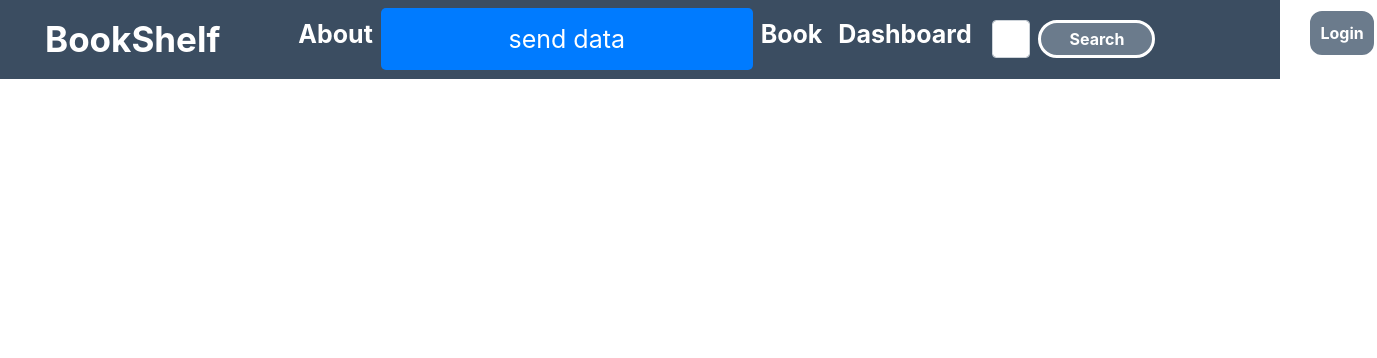
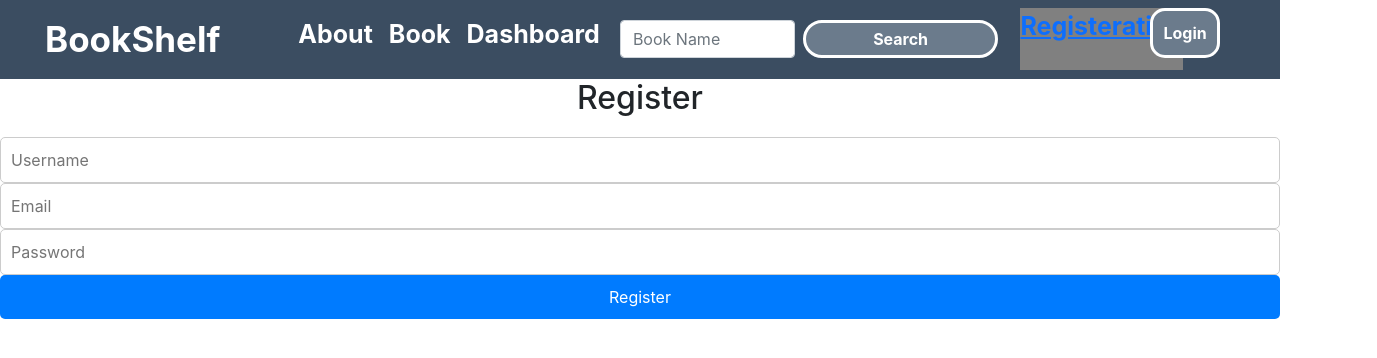
Before and after one commit to Vikashtomar/capstonProject, a React (Create React App) app: page /register in a window 1280 px wide. Shown: the top 358 px of the page, 1377 px wide, since content can reach past the window. Built offline with nearby package versions, Linux system fonts and the light colour scheme.

Commit message:
added register functionality

```diff
--- a/src/App.js
+++ b/src/App.js
@@ -6,6 +6,7 @@ import About from "./Components/About/About";
 import Bookshelf from "./Components/BookshelfFolder/Bookshelf";
 import Dashboard from "./Components/Dashboard/Dashboard";
 import { BrowserRouter, Routes, Route } from "react-router-dom";
+import Register from "./Components/Header/Register/Register";
 
 function App() {
 
@@ -16,10 +17,10 @@ function App() {
         <Routes>
 
           <Route path="/login" element={<Login />}></Route>
+          <Route path="/register" element={<Register />}></Route>
           <Route path="/book" element={<Book />}></Route>
 
           <Route path="/dashboard" element={<Dashboard />}></Route>
-
 
          <Route path="/" element={<Bookshelf />}></Route>
          <Route path="/about" element={<About />}></Route>
--- a/src/Components/Header/Header.js
+++ b/src/Components/Header/Header.js
@@ -33,7 +33,7 @@
         <li className="nav-item">
           <Link className="nav-link active" aria-current="page" to="/about">About</Link>
         </li>
-        <button onClick={sendData}>send data</button>
+        {/* <button onClick={sendData}>send data</button> */}
 
         <li className="nav-item">
           <Link className="nav-link active" aria-current="page" to="/book">Book</Link>
@@ -45,13 +45,17 @@
         </li>
 
         <form className="d-flex ">
-        <input className="form-control me-2" type="search" placeholder="Search" aria-label="Search"/>
+        <input className="form-control me-2" type="search" placeholder="Book Name" aria-label="Search"/>
         <button className="btn btn-outline-success  " type="submit">Search</button>
+
       </form>
+      <li className="nav-item log">
+      <Link class="btn btn-primary" type="submit" value="Login" to="/login" > Login </Link>
 
 
-      <li className="nav-item log">
-      <Link class="btn btn-primary" type="submit" value="Login" to="/login" > Login </Link>
+<div>
+      <Link to="/register"> Registeration </Link>
+</div>
         </li>
 
 
--- a/src/Components/Header/Register/Register.js
+++ b/src/Components/Header/Register/Register.js
@@ -2,30 +2,41 @@
 import React, { useState } from 'react';
 
 const Register = () => {
-  const [email, setEmail] = useState('');
-  const [password, setPassword] = useState('');
+  const [formdata,setFormdata] = useState({
+    username:"",
+    email:"",
+    password:""
+  })
 
   const handleSubmit = (e) => {
     e.preventDefault();
     // Handle registration logic, e.g., send data to server or perform client-side validation
-    console.log('Registration submitted');
+    console.log(formdata);
   };
 
   return (
     <div>
       <h2>Register</h2>
       <form onSubmit={handleSubmit}>
+
+      <input
+          type="text"
+          placeholder="Username"
+          value={formdata.username}
+          onChange={(e) => setFormdata(e.target.value)}
+        />
+
         <input
           type="email"
           placeholder="Email"
-          value={email}
-          onChange={(e) => setEmail(e.target.value)}
+          value={formdata.email}
+          onChange={(e) => setFormdata(e.target.value)}
         />
         <input
           type="password"
           placeholder="Password"
-          value={password}
-          onChange={(e) => setPassword(e.target.value)}
+          value={formdata.password}
+          onChange={(e) => setFormdata(e.target.value)}
         />
         <button type="submit">Register</button>
       </form>
```
